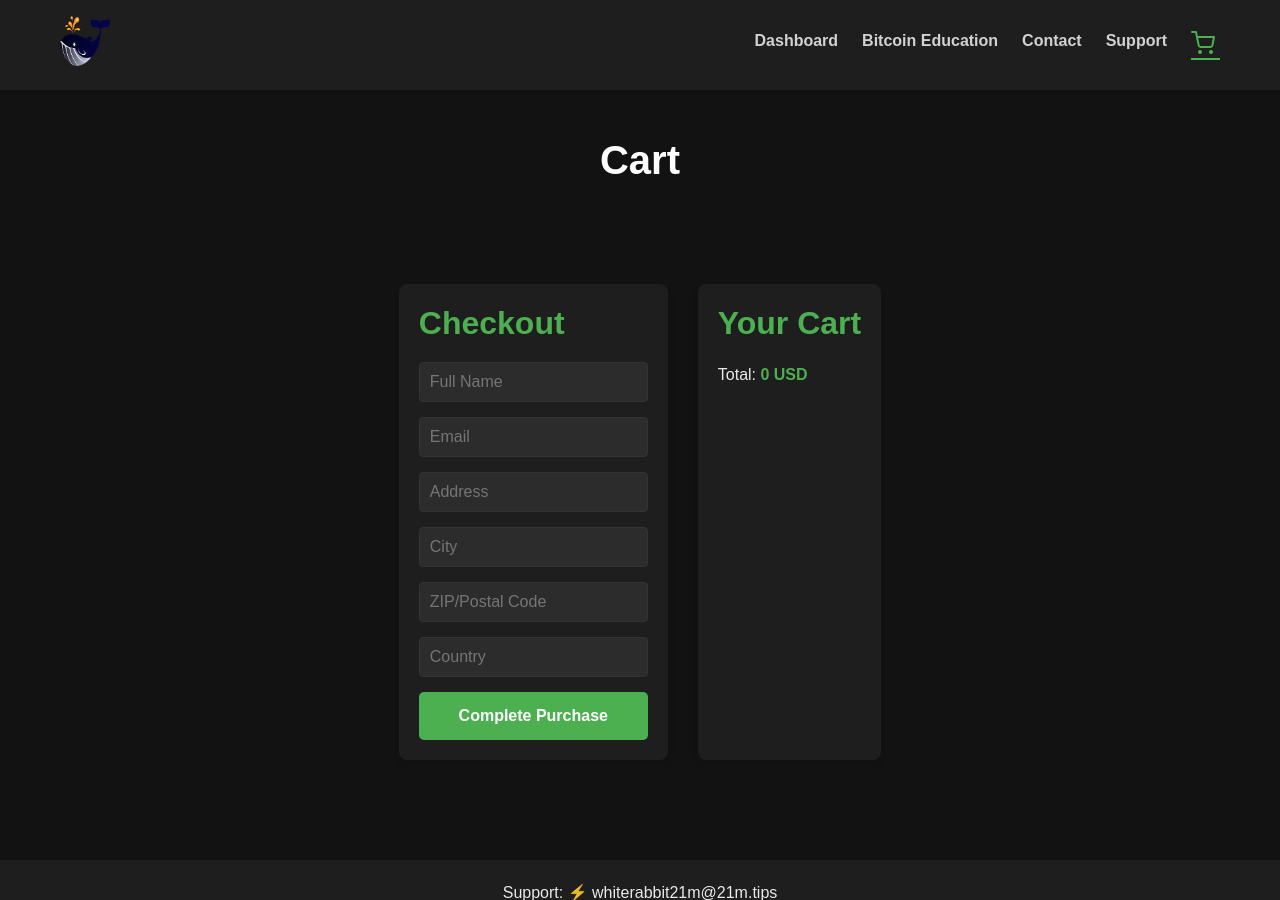
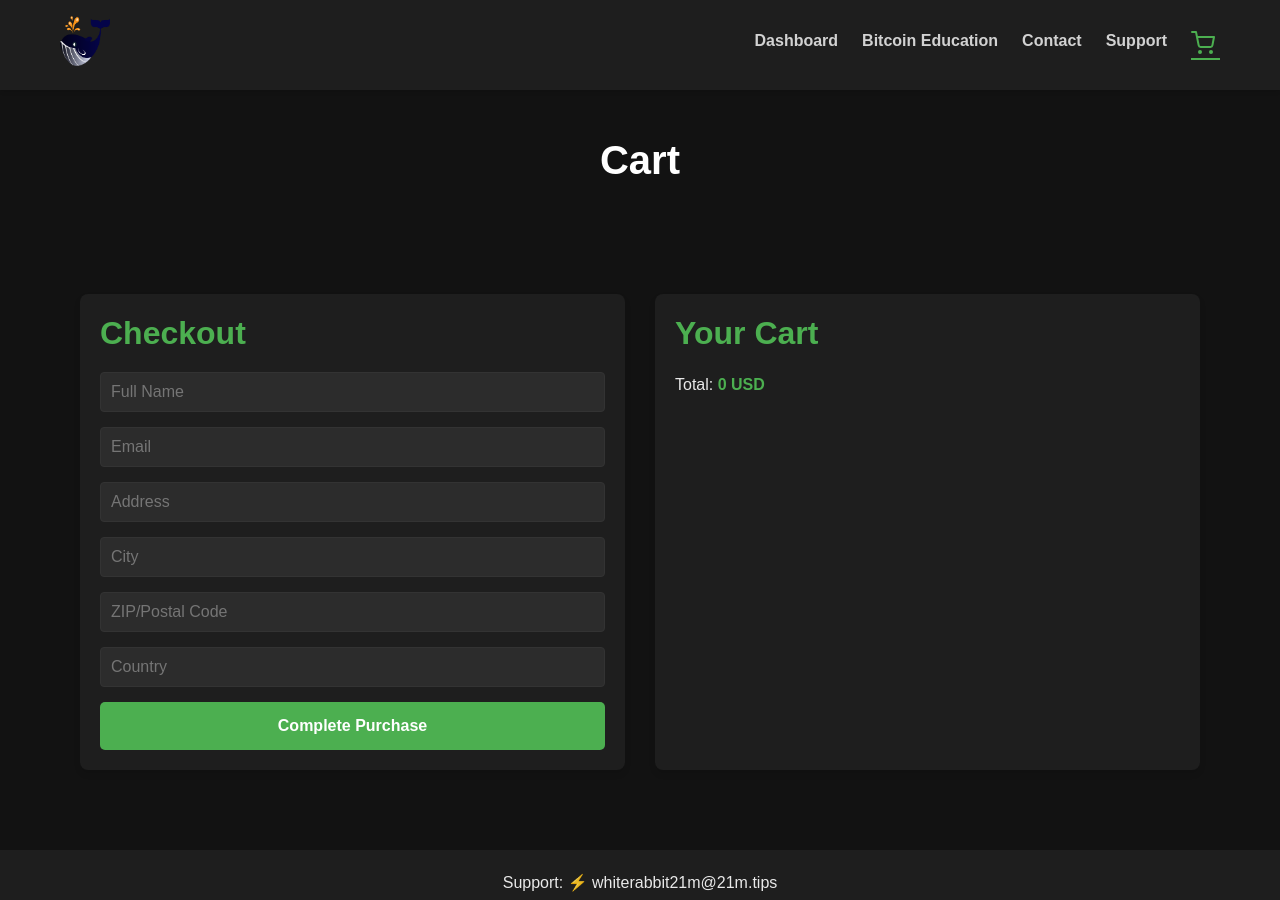
Before and after one commit to whiterabbit21m-test/whiterabbit21m-test.github.io, a Jekyll site: the page built from cart.html, in a window 1280 px wide and 900 px high. Built offline with Jekyll 4.4.1, drawn with Linux system fonts in a browser that asks for light colours.

Commit message:
Update _shop.scss

```diff
--- a/_sass/_shop.scss
+++ b/_sass/_shop.scss
@@ -3,11 +3,17 @@ $accent-color: #4CAF50;
 $text-color: #ffffff;
 $card-bg-color: #1E1E1E;
 $remove-button-color: #ff4444;
+$page-max-width: 1200px; // Larghezza massima della pagina
+
+.container {
+  width: 100%;
+  max-width: $page-max-width;
+  margin: 0 auto;
+  padding: 0 20px;
+}
 
 .shop-container {
-  max-width: 1200px;
-  margin: 0 auto;
-  padding: 20px;
+  @extend .container;
 
   h1, h2 {
     color: $accent-color;
@@ -121,14 +127,13 @@ $remove-button-color: #ff4444;
   }
 }
 
-// New styles for cart and checkout
+// Styles for cart and checkout
 .cart-checkout-container {
+  @extend .container;
   display: flex;
   justify-content: space-between;
   gap: 30px;
-  max-width: 100%;
-  margin: 0 auto;
-  padding: 20px;
+  margin-top: 30px;
 
   @media (max-width: 768px) {
     flex-direction: column;
@@ -138,6 +143,7 @@ $remove-button-color: #ff4444;
 .checkout-form-container,
 .cart-summary-container {
   flex: 1;
+  min-width: 0; // Allows flex items to shrink below their base size
   background-color: $card-bg-color;
   border-radius: 8px;
   padding: 20px;
```
